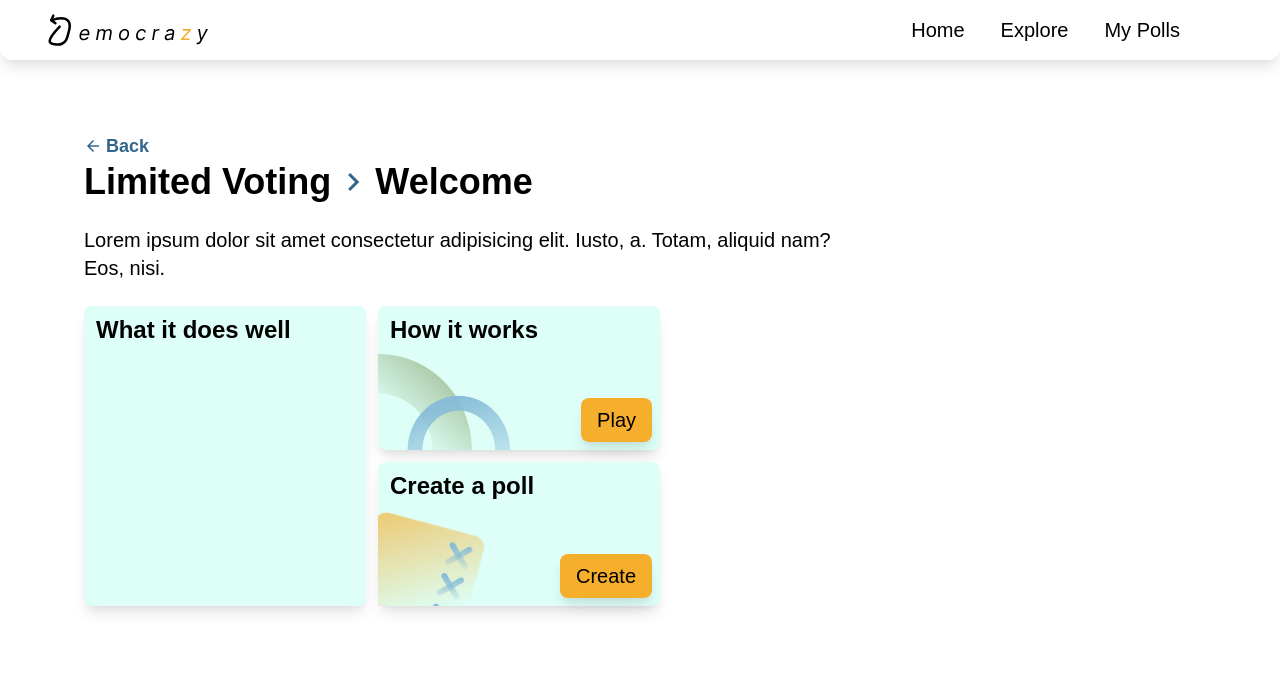
After one commit to SiravitPhokeed/democrazy, a Flask app: page /explore/limited-voting in a window 1280 px wide. The commit adds this page. Shown: the top 689 px of the page. Run offline with Flask 2, Linux system fonts and the light colour scheme; style sheets or scripts are compiled from the project's sources; some web fonts are replaced.

Commit message:
Details page take in data from dictionary

```diff
--- a/democrazy/routes.py
+++ b/democrazy/routes.py
@@ -1,6 +1,22 @@
-from flask import Blueprint, render_template
+from flask import Blueprint, render_template, flash
+from werkzeug.utils import redirect
 
 bp = Blueprint("landing", __name__)
+
+SYSTEMS = {
+    "first-past-the-post": {
+        "name": "First-past-the-post",
+        "code": "first-past-the-post",
+        "desc": "There is a high possibilty that your country is using this one. If so, then your country probably has the big 2 \
+            parties that everybody hates but votes for anyway, and those small parties that nobody cares about. Not a great system, \
+            is it?"
+    },
+    "limited-voting": {
+        "name": "Limited Voting",
+        "code": "limited-voting",
+        "desc": "Lorem ipsum dolor sit amet consectetur adipisicing elit. Iusto, a. Totam, aliquid nam? Eos, nisi."
+    },
+}
 
 @bp.route("/")
 def index():
@@ -10,6 +26,14 @@ def index():
 def explore():
     return render_template("explore.html")
 
+@bp.route("/explore/<name>")
+def explore_system(name):
+    if name not in SYSTEMS:
+        flash("We have not implemented that system yet!")
+        return redirect("/explore")
+
+    return render_template("explore/welcome.html", system=SYSTEMS[name])
+
 @bp.route("/polls")
 def polls():
     return render_template("polls.html")
--- a/democrazy/templates/explore.html
+++ b/democrazy/templates/explore.html
@@ -34,7 +34,7 @@
                     </a>
                 </li>
                 <li class="card">
-                    <a href="/explore/first-past-the-post" class="card-explore clickable">
+                    <a href="/explore/limited-voting" class="card-explore clickable">
                         <div class="grid place-items-center p-3">
                             <img src="{{ url_for('static', filename='pictures/explore/limited-voting.png') }}" alt="">
                         </div>
--- /dev/null
+++ b/democrazy/templates/explore/welcome.html
@@ -0,0 +1,61 @@
+{% extends "layout.html" %}
+
+{% block title %}
+    {{ system.name }}
+{% endblock %}
+
+{% block main %}
+    <div class="flex flex-col gap-6 p-12">
+        <div>
+            <a href="/explore" class="link text-lg pr-1">
+                <span class="material-icons">arrow_back</span>
+                <span>Back</span>
+            </a>
+            <header class="flex flex-row flex-wrap gap-1 items-center font-bold text-4xl">
+                <h1>{{ system.name }}</h1>
+                <span class="material-icons text-primary-dark">chevron_right</span>
+                <h2>Welcome</h2>
+            </header>
+        </div>
+        <section>
+            <p class="text-xl max-w-[70ch]">{{ system.desc }}</p>
+        </section>
+        <section class="flex flex-col sm:grid sm:grid-cols-2 gap-3 max-w-xl">
+            <div class="card px-3 py-2">
+                <h3 class="font-bold text-2xl">What it does well</h3>
+            </div>
+            <div class="flex flex-col gap-3">
+                <div class="card">
+                    <h3 class="font-bold text-2xl px-3 py-2">How it works</h3>
+                    <div class="grid grid-cols-2">
+                        <img src="{{ url_for('static', filename='pictures/explore/animation-bg.png') }}" alt="" class="h-24">
+                        <div class="flex justify-end items-end">
+                            <p class="sr-only">
+                                Enjoy an animated walkthrough
+                            </p>
+                            <a href="/explore/{{ system.code }}/play" class="btn btn-secondary text-xl m-2">
+                                Play
+                            </a>
+                        </div>
+                    </div>
+                </div>
+                <div class="card">
+                    <h3 class="font-bold text-2xl px-3 py-2">Create a poll</h3>
+                    <div class="grid grid-cols-2">
+                        <div class="flex justify-start items-end">
+                            <img src="{{ url_for('static', filename='pictures/explore/create-bg.png') }}" alt="" class="h-24">
+                        </div>
+                        <div class="flex justify-end items-end">
+                            <p class="sr-only">
+                                Use this system with your friends
+                            </p>
+                            <a href="/polls/create?type={{ system.code }}" class="btn btn-secondary text-xl m-2">
+                                Create
+                            </a>
+                        </div>
+                    </div>
+                </div>
+            </div>
+        </section>
+    </div>
+{% endblock %}
--- a/democrazy/templates/layout.html
+++ b/democrazy/templates/layout.html
@@ -17,7 +17,10 @@
 <body class="bg-white text-black dark:bg-gray-800 dark:text-white transition-colors">
     <nav class="fixed flex flex-row flex-wrap justify-between items-center gap-6 w-screen px-12 py-2 text-xl rounded-b-xl bg-white
         bg-opacity-50 dark:bg-gray-500 dark:bg-opacity-50 backdrop-filter backdrop-blur shadow-lg z-40">
-        <img src="{{ url_for('static', filename='pictures/logo.svg') }}" alt="Democrazy logo" class="w-40">
+        <picture class="w-40">
+            <source src="{{ url_for('static', filename='pictures/logo-dark.svg') }}" media="(prefers-color-scheme: dark)">
+            <img src="{{ url_for('static', filename='pictures/logo.svg') }}" alt="Democrazy logo">
+        </picture>
         <ul class="flex flex-row flex-wrap gap-1 list-none px-9">
             <li class="{{ 'bg-gray-200 dark:bg-gray-500 shadow-inner' if page == 'home' }} px-4 py-2 rounded-lg">
                 <a href="/" class="hover:opacity-75 transition-opacity">Home</a>
@@ -30,9 +33,25 @@
             </li>
         </ul>
     </nav>
-    <div>
-    <div class="transform translate-y-12 p-9">
-        {% block main %}{% endblock %}
+    <div class="flex flex-col gap-6 transform translate-y-12 p-9">
+        {% with messages = get_flashed_messages() %}
+            {% if messages %}
+                <ul class="flex flex-col gap-3">
+                    {% for message in messages %}
+                        <li class="flex flex-row justify-between items-start relative px-6 py-3 rounded-lg bg-secondary-light dark:bg-secondary-dark shadow-lg">
+                            {{ message }}
+                            <button class="material-icons text-lg my-1 transition-shadow hover:ring hover:ring-white focus:outline-none
+                                focus:ring focus:ring-white">
+                                close
+                            </button>
+                        </li>
+                    {% endfor %}
+                </ul>
+            {% endif %}
+        {% endwith %}
+        <div>
+            {% block main %}{% endblock %}
+        </div>
     </div>
 </body>
 
--- a/tailwind.config.js
+++ b/tailwind.config.js
@@ -20,7 +20,9 @@ module.exports = {
           light: '#DDFFF7'
         },
         'secondary': {
-          DEFAULT: '#F6AE2D'
+          dark: '#B07712',
+          DEFAULT: '#F6AE2D',
+          light: '#FFD68C'
         },
         'tertiary': {
           DEFAULT: '#758E4F',
```
Also changed, not shown: democrazy/static/pictures/explore/animation-bg.png (added), democrazy/static/pictures/explore/create-bg.png (added), democrazy/static/pictures/logo.svg.
